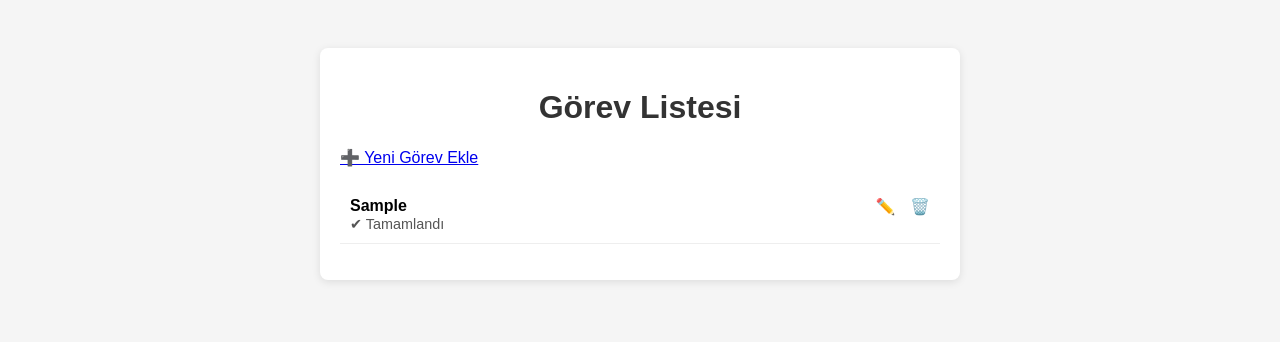
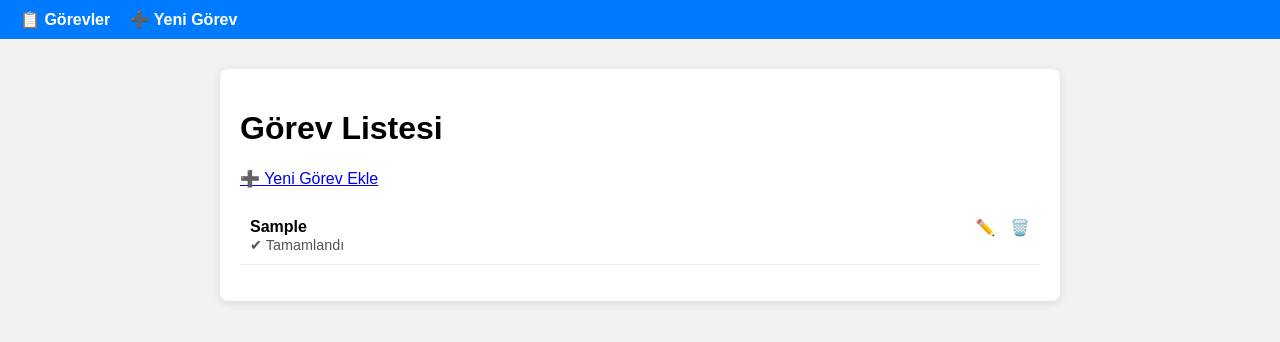
Before and after one commit to iclaldogan/ToDoList, a Django app: page / in a window 1280 px wide. Shown: the top 342 px of the page. Run offline with Django 4.2, Linux system fonts and the light colour scheme; tables that the repository leaves empty hold one stand-in row (values such as "Sample post").

Commit message:
görev listesi değiştirldi.

```diff
--- a/list/templates/list/gorev_list.html
+++ b/list/templates/list/gorev_list.html
@@ -1,72 +1,26 @@
-<!-- list/templates/list/gorev_list.html -->
-<!DOCTYPE html>
-<html lang="tr">
-<head>
-  <meta charset="UTF-8">
-  <meta name="viewport" content="width=device-width, initial-scale=1">
-  <title>Görev Listesi</title>
-  <style>
-    body {
-      font-family: Arial, sans-serif;
-      background: #f5f5f5;
-      padding: 40px;
-    }
-    .container {
-      max-width: 600px;
-      margin: auto;
-      background: white;
-      padding: 20px;
-      border-radius: 8px;
-      box-shadow: 0 2px 8px rgba(0,0,0,0.1);
-    }
-    h1 {
-      text-align: center;
-      color: #333;
-    }
-    ul {
-      list-style: none;
-      padding: 0;
-      margin-top: 20px;
-    }
-    li {
-      padding: 10px;
-      border-bottom: 1px solid #eee;
-      display: flex;
-      justify-content: space-between;
-    }
-    .status {
-      font-size: 0.9em;
-      color: #555;
-    }
-    .actions a {
-      margin-left: 10px;
-      text-decoration: none;
-      color: #007bff;
-    }
-  </style>
-</head>
-<body>
-  <div class="container">
+{% extends 'list/base.html' %}
+
+{% block title %}Görev Listesi{% endblock %}
+
+{% block content %}
   <h1>Görev Listesi</h1>
   <a href="{% url 'gorev_ekle' %}">➕ Yeni Görev Ekle</a>
-    <ul>
+  <ul style="list-style: none; padding: 0; margin-top: 20px;">
     {% for gorev in gorevler %}
-        <li>
+      <li style="padding: 10px; border-bottom: 1px solid #eee; display: flex; justify-content: space-between;">
         <div>
           <strong>{{ gorev.baslik }}</strong><br>
-            <span class="status">
+          <span style="font-size: 0.9em; color: #555;">
             {% if gorev.tamamlandi %}✔ Tamamlandı{% else %}⏳ Devam Ediyor{% endif %}
           </span>
         </div>
-          <div class="actions">
-            <a href="{% url 'gorev_guncelle' gorev.pk %}">✏️</a>
-            <a href="{% url 'gorev_sil' gorev.pk %}">🗑️</a>
+        <div>
+          <a href="{% url 'gorev_guncelle' gorev.pk %}" style="margin-left: 10px; text-decoration: none; color: #007bff;">✏️</a>
+          <a href="{% url 'gorev_sil' gorev.pk %}" style="margin-left: 10px; text-decoration: none; color: #007bff;">🗑️</a>
         </div>
       </li>
     {% empty %}
       <li>Henüz görev yok.</li>
     {% endfor %}
   </ul>
-  </div>
-</body>
-</html>
+{% endblock %}
```
Lines whose indentation alone changed are shown as unchanged.
